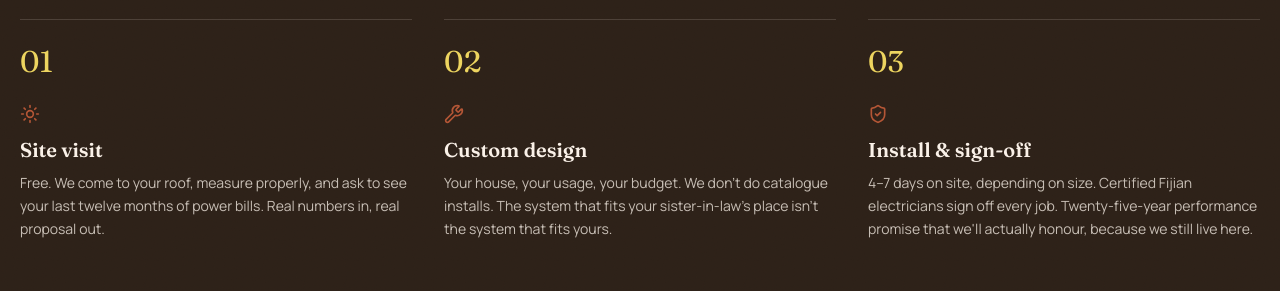
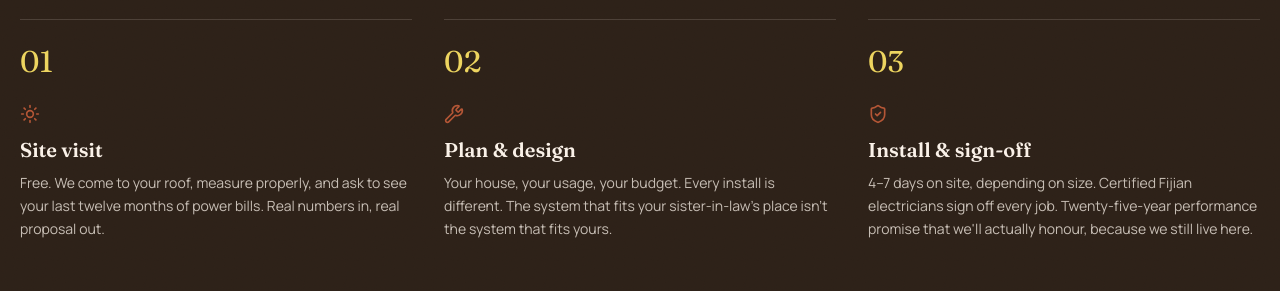
Before and after one commit to Khoo017/luminavou.com, a React (Vite) app: page /solutions in a window 1280 px wide. Shown: the part 4280-4571 px from the top of the page. Built offline with nearby package versions, Linux system fonts and the light colour scheme; no server answers.

Commit message:
Refine Plan & design copy on Solutions page

```diff
--- a/src/pages/Solutions.tsx
+++ b/src/pages/Solutions.tsx
@@ -48,7 +48,7 @@ const SOLUTIONS = [
 
 const PROCESS = [
   { icon: Sun, title: "Site visit", body: "Free. We come to your roof, measure properly, and ask to see your last twelve months of power bills. Real numbers in, real proposal out." },
-  { icon: Wrench, title: "Custom design", body: "Your house, your usage, your budget. We don't do catalogue installs. The system that fits your sister-in-law's place isn't the system that fits yours." },
+  { icon: Wrench, title: "Plan & design", body: "Your house, your usage, your budget. Every install is different. The system that fits your sister-in-law's place isn't the system that fits yours." },
   { icon: ShieldCheck, title: "Install & sign-off", body: "4–7 days on site, depending on size. Certified Fijian electricians sign off every job. Twenty-five-year performance promise that we'll actually honour, because we still live here." },
 ];
 
```
